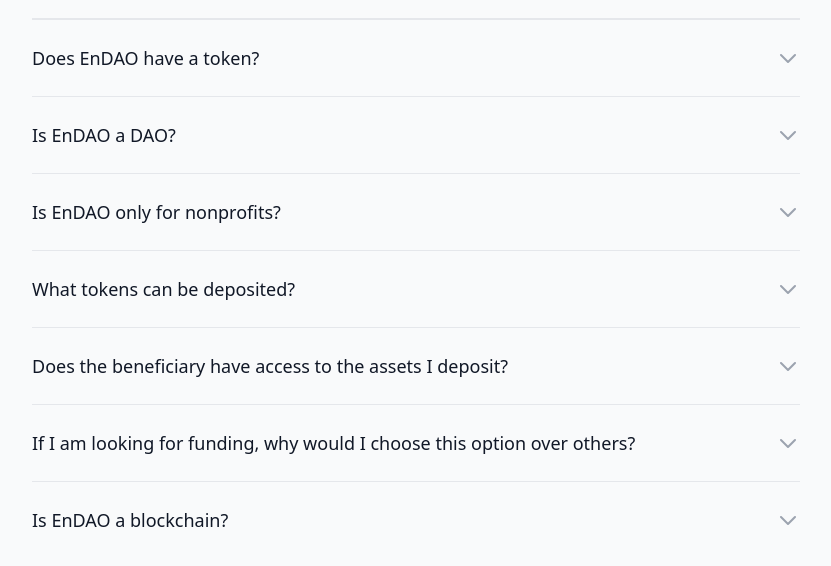
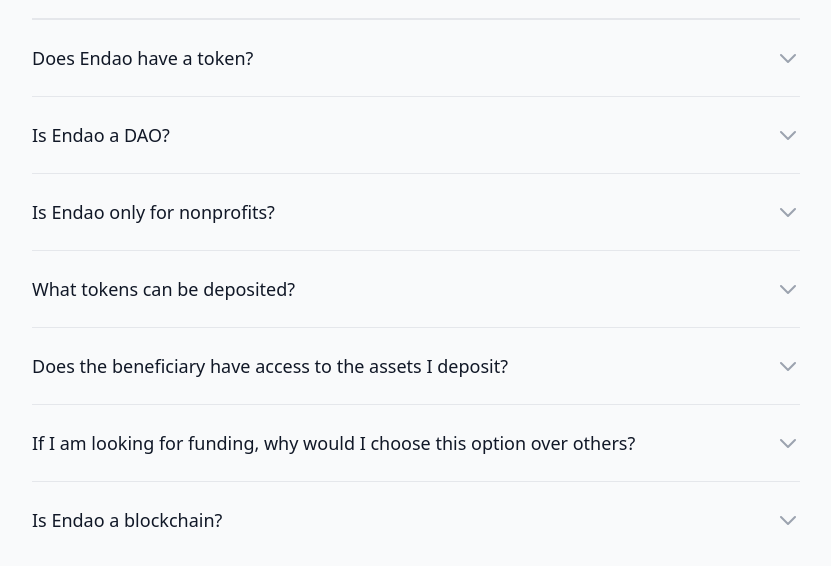
Before and after one commit to endaofinance/marketing-site, a Gatsby site: page /sections/faqs in a window 1280 px wide. Shown: the part 110-676 px from the top of the page, without its empty margins (224-1055 px from the left). Built offline with nearby package versions, Linux system fonts and the light colour scheme; Gatsby itself is replaced by a stand-in of ours.

Commit message:
dropped caps

```diff
--- a/src/pages/sections/faqs.tsx
+++ b/src/pages/sections/faqs.tsx
@@ -4,19 +4,19 @@
 
 const faqs = [
   {
-    question: "Does EnDAO have a token?",
+    question: "Does Endao have a token?",
     answer:
-      "No, the EnDAO protocol doesn’t  have a token. It's important that the protocol is decentralized and censorship-resistant, and we think tokens can compromise our mission.",
+      "No, the Endao protocol doesn’t  have a token. It's important that the protocol is decentralized and censorship-resistant, and we think tokens can compromise our mission.",
   },
   {
-    question: "Is EnDAO a DAO?",
+    question: "Is Endao a DAO?",
     answer:
-      "No. EnDAO is a protocol that allows people to create DAOs for the purpose of funding people or projects. The created DAOs are governed by the parameters set up by the beneficiary when the endaoments are set up.",
+      "No. Endao is a protocol that allows people to create DAOs for the purpose of funding people or projects. The created DAOs are governed by the parameters set up by the beneficiary when the endaoments are set up.",
   },
   {
-    question: "Is EnDAO only for nonprofits?",
+    question: "Is Endao only for nonprofits?",
     answer:
-      "No, the EnDAO protocol can be used to fund anything. Nonprofits are just one of the many use cases.",
+      "No, the Endao protocol can be used to fund anything. Nonprofits are just one of the many use cases.",
   },
   {
     question: "What tokens can be deposited?",
@@ -32,12 +32,12 @@
     question:
       "If I am looking for funding, why would I choose this option over others?",
     answer:
-      "If you have access to other options, you probably use those sources as well. Funding isn't zero-sum, and projects usually have a blend of equity/debt/grant funding depending on the needs. This is just another option. One benefit of EnDAO is that it is a more sustainable funding method versus continuous debt/equity/grant fundraising. A funding campaign run one time will continue to fund your project in perpetuity.",
+      "If you have access to other options, you probably use those sources as well. Funding isn't zero-sum, and projects usually have a blend of equity/debt/grant funding depending on the needs. This is just another option. One benefit of Endao is that it is a more sustainable funding method versus continuous debt/equity/grant fundraising. A funding campaign run one time will continue to fund your project in perpetuity.",
   },
   {
-    question: "Is EnDAO a blockchain?",
+    question: "Is Endao a blockchain?",
     answer:
-      "EnDAO is an application built on top of the Ethereum blockchain. We have plans to extend to Ethereum Layer 2 protocols.",
+      "Endao is an application built on top of the Ethereum blockchain. We have plans to extend to Ethereum Layer 2 protocols.",
   },
 ];
 
```
